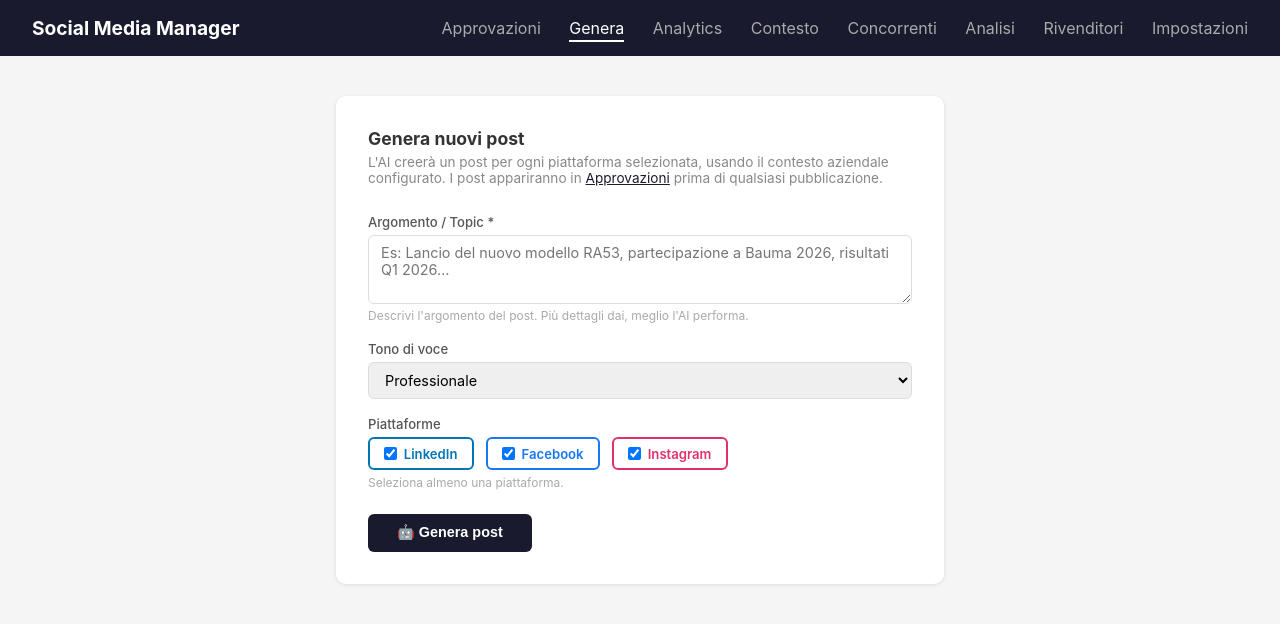
After one commit to Blusimon77/EconomicHub, a FastAPI app: template dashboard/templates/generate.html in a window 1280 px wide. The commit adds this page. Shown: the top 624 px of the page. Run offline with FastAPI, Linux system fonts and the light colour scheme; the template is opened without the code that fills it, so the values that code supplies are empty.

Commit message:
#2 #1 pianificazione post e form generazione dashboard
- Form /generate con topic, tono e selezione piattaforme
- Route GET/POST /generate in dashboard/main.py
- Pianificazione post con datetime-local picker in approvazione (scheduled_at → SCHEDULED)
- Link "Genera" aggiunto alla navbar di tutti e 8 i template
- plans/improvements.md: tutti i 18 item marcati completati
- CLAUDE.md: struttura aggiornata a 8 template, checklist completati aggiornata

Co-Authored-By: Claude Sonnet 4.6 <noreply@anthropic.com>

```diff
--- a/dashboard/templates/analytics.html
+++ b/dashboard/templates/analytics.html
@@ -63,6 +63,7 @@
   <h1>Social Media Manager</h1>
   <nav>
     <a href="/">Approvazioni</a>
+    <a href="/generate">Genera</a>
     <a href="/analytics" class="active">Analytics</a>
     <a href="/context">Contesto</a>
     <a href="/competitors">Concorrenti</a>
--- a/dashboard/templates/competitor_analysis.html
+++ b/dashboard/templates/competitor_analysis.html
@@ -128,6 +128,7 @@
   <h1>Social Media Manager</h1>
   <nav>
     <a href="/">Approvazioni</a>
+    <a href="/generate">Genera</a>
     <a href="/analytics">Analytics</a>
     <a href="/context">Contesto</a>
     <a href="/competitors">Concorrenti</a>
--- a/dashboard/templates/competitors.html
+++ b/dashboard/templates/competitors.html
@@ -181,6 +181,7 @@
   <h1>Social Media Manager</h1>
   <nav>
     <a href="/">Approvazioni</a>
+    <a href="/generate">Genera</a>
     <a href="/analytics">Analytics</a>
     <a href="/context">Contesto</a>
     <a href="/competitors" class="active">Concorrenti</a>
--- a/dashboard/templates/context.html
+++ b/dashboard/templates/context.html
@@ -74,6 +74,7 @@
   <h1>Social Media Manager</h1>
   <nav>
     <a href="/">Approvazioni</a>
+    <a href="/generate">Genera</a>
     <a href="/analytics">Analytics</a>
     <a href="/context" class="active">Contesto</a>
     <a href="/competitors">Concorrenti</a>
--- a/dashboard/templates/dealers.html
+++ b/dashboard/templates/dealers.html
@@ -123,6 +123,7 @@
   <h1>Social Media Manager</h1>
   <nav>
     <a href="/">Approvazioni</a>
+    <a href="/generate">Genera</a>
     <a href="/analytics">Analytics</a>
     <a href="/context">Contesto</a>
     <a href="/competitors">Concorrenti</a>
--- /dev/null
+++ b/dashboard/templates/generate.html
@@ -0,0 +1,143 @@
+<!DOCTYPE html>
+<html lang="it">
+<head>
+  <meta charset="UTF-8">
+  <meta name="viewport" content="width=device-width, initial-scale=1.0">
+  <title>Genera Post — Social Media Manager</title>
+  <meta name="csrf-token" content="{{ csrf_token }}">
+  <style>
+    * { box-sizing: border-box; margin: 0; padding: 0; }
+    body { font-family: -apple-system, BlinkMacSystemFont, 'Segoe UI', sans-serif; background: #f5f5f5; color: #333; }
+    header { background: #1a1a2e; color: white; padding: 1rem 2rem; display: flex; justify-content: space-between; align-items: center; }
+    header h1 { font-size: 1.2rem; }
+    nav a { color: #aaa; text-decoration: none; margin-left: 1.5rem; }
+    nav a:hover { color: white; }
+    nav a.active { color: white; border-bottom: 2px solid white; padding-bottom: 2px; }
+    .container { max-width: 640px; margin: 2.5rem auto; padding: 0 1rem; }
+
+    .card { background: white; border-radius: 10px; box-shadow: 0 1px 4px rgba(0,0,0,.1); padding: 2rem; }
+    .card h2 { font-size: 1.1rem; font-weight: 700; margin-bottom: 0.3rem; }
+    .card .sub { font-size: 0.85rem; color: #888; margin-bottom: 1.75rem; }
+
+    .field { display: flex; flex-direction: column; gap: 0.3rem; margin-bottom: 1.1rem; }
+    .field label { font-size: 0.82rem; font-weight: 500; color: #555; }
+    .field input, .field select, .field textarea {
+      padding: 0.5rem 0.75rem; border: 1px solid #ddd; border-radius: 6px;
+      font-size: 0.9rem; font-family: inherit;
+    }
+    .field input:focus, .field select:focus, .field textarea:focus { outline: none; border-color: #1a1a2e; }
+    .field .hint { font-size: 0.75rem; color: #aaa; }
+
+    .platforms { display: flex; gap: 0.75rem; flex-wrap: wrap; }
+    .plat-check { display: flex; align-items: center; gap: 0.4rem; padding: 0.4rem 0.9rem;
+                  border: 2px solid #ddd; border-radius: 6px; cursor: pointer; font-size: 0.85rem; }
+    .plat-check input { width: auto; }
+    .plat-check.linkedin  { border-color: #0077b5; color: #0077b5; }
+    .plat-check.facebook  { border-color: #1877f2; color: #1877f2; }
+    .plat-check.instagram { border-color: #e1306c; color: #e1306c; }
+    .plat-check input:checked + span { font-weight: 600; }
+
+    .btn { padding: 0.65rem 1.8rem; border: none; border-radius: 6px; cursor: pointer; font-size: 0.9rem; font-weight: 600; }
+    .btn-primary { background: #1a1a2e; color: white; }
+    .btn-primary:hover { background: #2d2d4e; }
+    .btn-primary:disabled { opacity: 0.5; cursor: not-allowed; }
+
+    .toast { background: #22c55e; color: white; padding: 0.75rem 1.25rem; border-radius: 6px; margin-bottom: 1.5rem; font-size: 0.9rem; }
+    .toast a { color: white; font-weight: 600; }
+
+    .loading { display: none; align-items: center; gap: 0.6rem; font-size: 0.88rem; color: #888; margin-top: 0.75rem; }
+    .spinner { width: 18px; height: 18px; border: 2px solid #ddd; border-top-color: #1a1a2e; border-radius: 50%; animation: spin 0.7s linear infinite; }
+    @keyframes spin { to { transform: rotate(360deg); } }
+  </style>
+</head>
+<body>
+<header>
+  <h1>Social Media Manager</h1>
+  <nav>
+    <a href="/">Approvazioni</a>
+    <a href="/generate" class="active">Genera</a>
+    <a href="/analytics">Analytics</a>
+    <a href="/context">Contesto</a>
+    <a href="/competitors">Concorrenti</a>
+    <a href="/competitors/analysis">Analisi</a>
+    <a href="/dealers">Rivenditori</a>
+    <a href="/settings">Impostazioni</a>
+  </nav>
+</header>
+
+<div class="container">
+
+  {% if msg == 'ok' %}
+  <div class="toast">
+    ✓ {{ generated }} post generati e messi in <a href="/">coda di approvazione</a>.
+  </div>
+  {% endif %}
+
+  <div class="card">
+    <h2>Genera nuovi post</h2>
+    <p class="sub">L'AI creerà un post per ogni piattaforma selezionata, usando il contesto aziendale configurato. I post appariranno in <a href="/" style="color:#1a1a2e">Approvazioni</a> prima di qualsiasi pubblicazione.</p>
+
+    <form method="post" action="/generate" id="gen-form" onsubmit="onSubmit()">
+      <input type="hidden" name="csrf_token" id="csrf-input">
+
+      <div class="field">
+        <label>Argomento / Topic *</label>
+        <textarea name="topic" rows="3" required
+                  placeholder="Es: Lancio del nuovo modello RA53, partecipazione a Bauma 2026, risultati Q1 2026…"></textarea>
+        <span class="hint">Descrivi l'argomento del post. Più dettagli dai, meglio l'AI performa.</span>
+      </div>
+
+      <div class="field">
+        <label>Tono di voce</label>
+        <select name="tone">
+          <option value="professionale">Professionale</option>
+          <option value="informale">Informale / Friendly</option>
+          <option value="tecnico">Tecnico</option>
+          <option value="istituzionale">Istituzionale</option>
+          <option value="entusiasta">Entusiasta</option>
+          <option value="narrativo">Narrativo / Storytelling</option>
+        </select>
+      </div>
+
+      <div class="field">
+        <label>Piattaforme</label>
+        <div class="platforms">
+          <label class="plat-check linkedin">
+            <input type="checkbox" name="platforms" value="linkedin" checked>
+            <span>LinkedIn</span>
+          </label>
+          <label class="plat-check facebook">
+            <input type="checkbox" name="platforms" value="facebook" checked>
+            <span>Facebook</span>
+          </label>
+          <label class="plat-check instagram">
+            <input type="checkbox" name="platforms" value="instagram" checked>
+            <span>Instagram</span>
+          </label>
+        </div>
+        <span class="hint">Seleziona almeno una piattaforma.</span>
+      </div>
+
+      <div style="margin-top:1.5rem;display:flex;align-items:center;gap:1.25rem">
+        <button type="submit" class="btn btn-primary" id="gen-btn">🤖 Genera post</button>
+        <div class="loading" id="loading">
+          <div class="spinner"></div>
+          <span>Generazione in corso… può richiedere qualche secondo</span>
+        </div>
+      </div>
+    </form>
+  </div>
+</div>
+
+<script>
+document.getElementById('csrf-input').value = document.querySelector('meta[name="csrf-token"]').content;
+
+function onSubmit() {
+  const checked = document.querySelectorAll('input[name="platforms"]:checked');
+  if (checked.length === 0) { alert('Seleziona almeno una piattaforma.'); return false; }
+  document.getElementById('gen-btn').disabled = true;
+  document.getElementById('loading').style.display = 'flex';
+}
+</script>
+</body>
+</html>
--- a/dashboard/templates/index.html
+++ b/dashboard/templates/index.html
@@ -58,6 +58,7 @@
   <h1>Social Media Manager</h1>
   <nav>
     <a href="/" class="active">Approvazioni</a>
+    <a href="/generate">Genera</a>
     <a href="/analytics">Analytics</a>
     <a href="/context">Contesto</a>
     <a href="/competitors">Concorrenti</a>
@@ -115,8 +116,11 @@
 
     <!-- Azioni rapide -->
     <div class="actions">
-      <form method="post" action="/posts/{{ post.id }}/approve" style="display:inline">
+      <form method="post" action="/posts/{{ post.id }}/approve" style="display:inline;display:flex;gap:0.4rem;align-items:center">
         <input type="hidden" name="note" value="">
+        <input type="datetime-local" name="scheduled_at"
+               title="Lascia vuoto per approvare subito; scegli data/ora per pianificare"
+               style="padding:0.35rem 0.5rem;border:1px solid #ddd;border-radius:4px;font-size:0.82rem;color:#555">
         <button class="btn btn-approve" type="submit">Approva</button>
       </form>
       <form method="post" action="/posts/{{ post.id }}/reject" style="display:inline"
--- a/dashboard/templates/settings.html
+++ b/dashboard/templates/settings.html
@@ -76,6 +76,7 @@
   <h1>Social Media Manager</h1>
   <nav>
     <a href="/">Approvazioni</a>
+    <a href="/generate">Genera</a>
     <a href="/analytics">Analytics</a>
     <a href="/context">Contesto</a>
     <a href="/competitors">Concorrenti</a>
```
Also changed, not shown: CLAUDE.md (+19 -9 lines), plans/improvements.md (+19 -19 lines).
